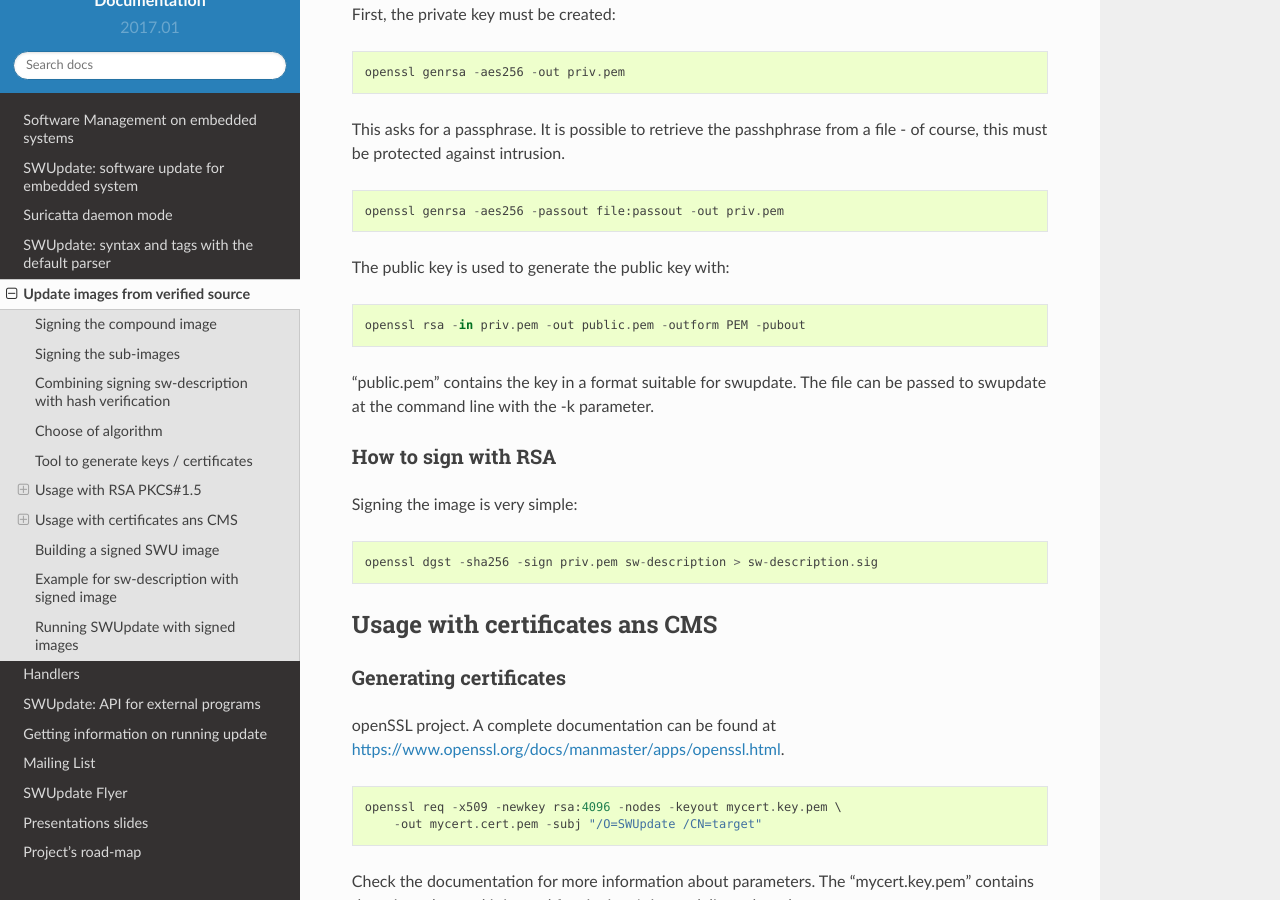
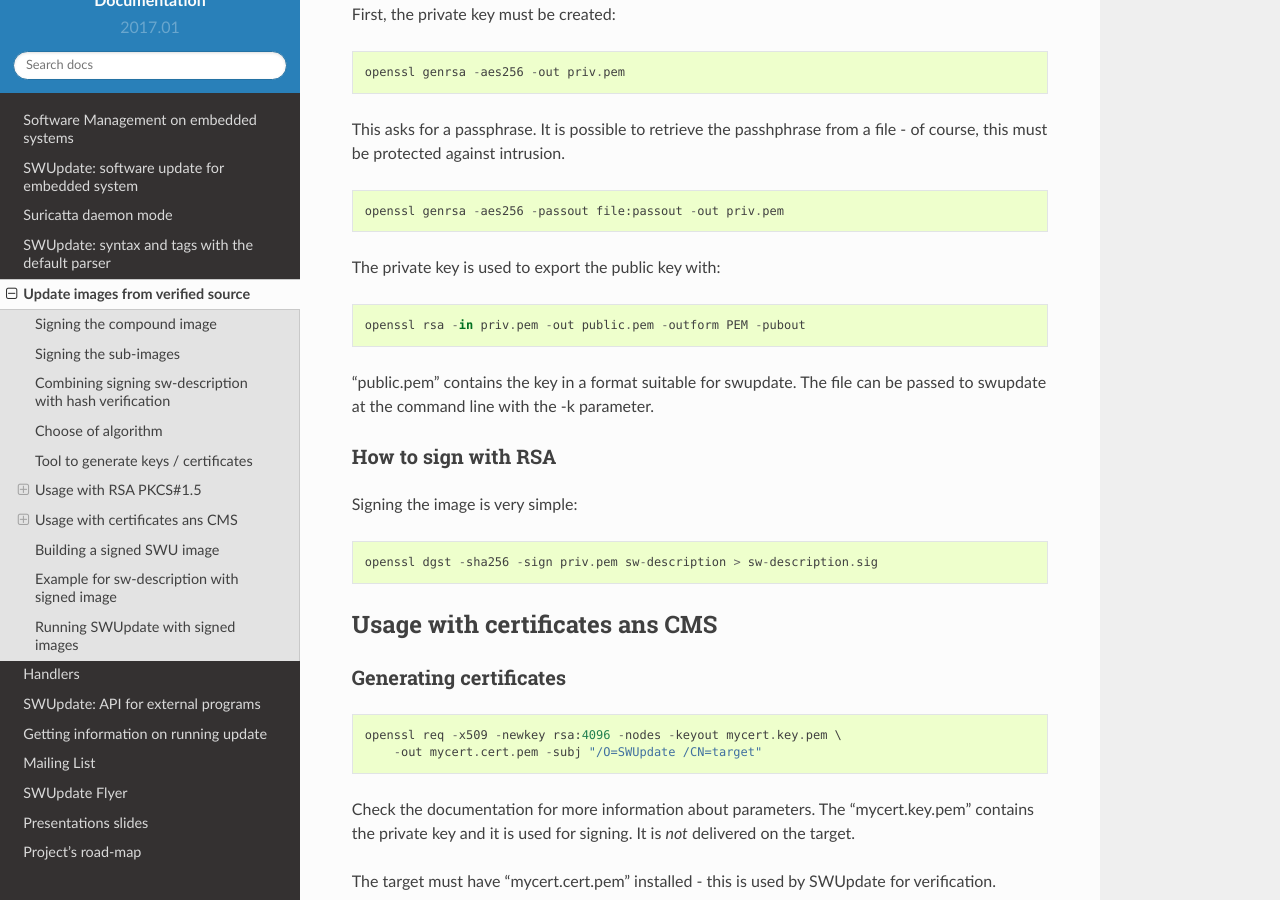
Before and after one commit to sbabic/swupdate, a Sphinx documentation site: the page built from doc/source/signed_images.rst, in a window 1280 px wide and 900 px high, scrolled down 1455 px. Built offline with Sphinx 7.4.7 and the Read the Docs theme 2.0.0, drawn with Linux system fonts in a browser that asks for light colours; formulas are drawn with MathJax 3.

Commit message:
doc: rephrase a couple of sentences for signed images
Signed-off-by: Stefano Babic <sbabic@denx.de>

```diff
--- a/doc/source/signed_images.rst
+++ b/doc/source/signed_images.rst
@@ -81,7 +81,7 @@
 
         openssl genrsa -aes256 -passout file:passout -out priv.pem
 
-The public key is used to generate the public key with:
+The private key is used to export the public key with:
 
 ::
 
@@ -105,9 +105,6 @@
 
 Generating certificates
 .......................
-
-openSSL project. A complete documentation can be found at
-https://www.openssl.org/docs/manmaster/apps/openssl.html.
 
 
 ::
```
